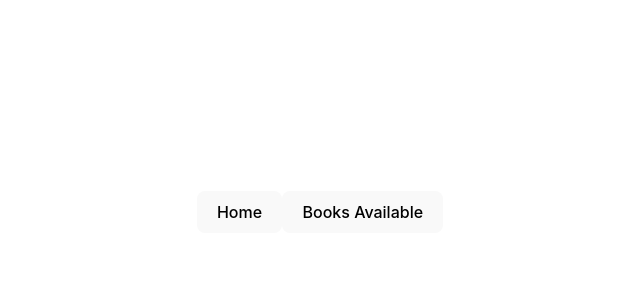
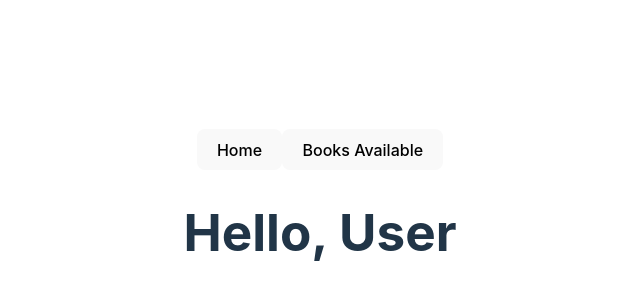
Before and after one commit to mapmargaridapereira/BookLoop-Client, a React (Vite) app: page /profile in a window 1280 px wide. Before the commit this address had no page. Shown: the part 188-488 px from the top of the page, without its empty margins (320-960 px from the left). Built offline with nearby package versions, Linux system fonts and the light colour scheme; no server answers.

Commit message:
profile page working but needs some stuff gonna try on the weekend

```diff
--- a/src/App.jsx
+++ b/src/App.jsx
@@ -8,6 +8,7 @@ import NewBookOffer from "./Pages/NewBookOfferPage";
 import BookDetailsPage from "./Pages/BookDetailsPage";
 import SignUpPage from "./Pages/SignupPage";
 import LoginPage from "./Pages/LoginPage";
+import ProfilePage from "./Pages/ProfilePage";
 
 function App() {
   return (
@@ -21,6 +22,7 @@ function App() {
         <Route path="/offers/new" element={<NewBookOffer />} />
         <Route path="/signup" element={<SignUpPage />} />
         <Route path="/login" element={<LoginPage />} />
+        <Route path="/profile" element={<ProfilePage />} />
       </Routes>
     </div>
   );
--- a/src/Pages/ProfilePage.jsx
+++ b/src/Pages/ProfilePage.jsx
@@ -0,0 +1,64 @@
+import React, { useState, useEffect } from 'react';
+import axios from 'axios';
+import { Link, useParams } from 'react-router-dom';
+
+
+
+
+const API_URL = "http://localhost:5005/";
+
+function ProfilePage() {
+    const [user, setUser] = useState(null);
+    const { id } = useParams();
+
+    const getUser = async () => {
+        try {
+          const storedToken = localStorage.getItem('authToken');
+
+          let response = await axios.get(`${API_URL}/api/user/${id}`, {
+            headers: { Authorization: `Bearer ${storedToken}` },
+          });
+
+          setUser(response.data);
+          console.log(response.data)
+
+        } catch (error) {
+          console.log(error);
+        }
+      };
+
+      useEffect(() => {
+        getUser();
+      }, []);
+
+     // os comentados eu vou tentar no fim de semana
+
+
+      /*
+      const getOffers = () =>{
+
+
+    }
+        */
+
+    return (
+      <div>
+            <h1>
+              Hello, User
+            </h1>
+
+
+            {/*
+            <Link to={`/Pages/NewBookOfferPage/${newbookofferpageId}`}>
+            <button >
+                New Book Offer
+            </button>
+            </Link>
+            */}
+
+
+      </div>
+    )}
+
+
+  export default ProfilePage;
```
